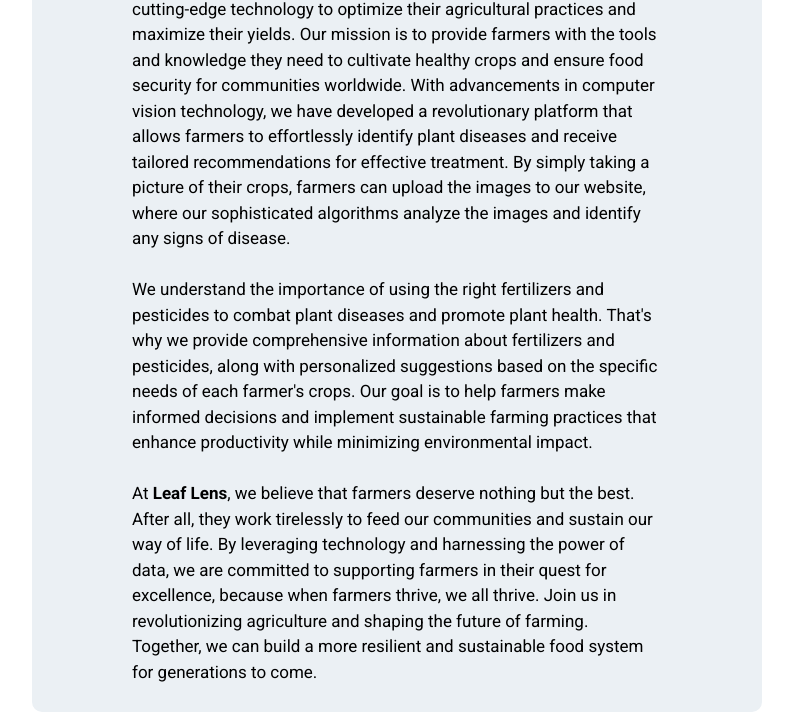
After one commit to Manoj-0312/Leaf-Lens, a Python web app: template templates/aboutus.html in a window 1280 px wide. The commit adds this page. Shown: the part 501-1213 px from the top of the page, without its empty margins (224-1017 px from the left). Run offline with Jinja, Linux system fonts and the light colour scheme; the template is opened without the code that fills it, so the values that code supplies are empty.

```diff
--- /dev/null
+++ b/templates/aboutus.html
@@ -0,0 +1,65 @@
+<!DOCTYPE html>
+<html lang="en">
+<head>
+    <meta charset="UTF-8">
+    <meta name="viewport" content="width=device-width, initial-scale=1.0">
+    <link rel="preconnect" href="https://fonts.googleapis.com">
+    <link rel="preconnect" href="https://fonts.gstatic.com" crossorigin>
+    <link href="https://fonts.googleapis.com/css2?family=Roboto:ital,wght@0,100;0,300;0,400;0,500;0,700;0,900;1,100;1,300;1,400;1,500;1,700;1,900&display=swap" rel="stylesheet">
+    <title>Document</title>
+    <style>
+        body{
+            margin: 0px;
+            padding: 0px;
+            margin-bottom: 100px;
+        }
+        .main{
+            height: 500px;
+            width: 100%;
+            background-image: url(https://straydoginstitute.org/wp-content/uploads/2023/03/3-30-23-iStock-1201461261.jpg);
+            background-size: cover;
+            background-position: center;
+            position: relative;
+        }
+
+        .info{
+              position: absolute;
+              background-color: rgb(235, 240, 244);
+              justify-content: center;
+              top: 85%;
+              left: 20%;
+              right: 23%;
+              padding: 30px 100px 10px 100px;
+              line-height: 1.5;
+              font-size: 17px;
+              font-family: 'Roboto',Arial, Helvetica, sans-serif;
+              border-radius: 10px;
+        }
+
+    </style>
+</head>
+<body>
+    <div class="main">
+        <div class="info">
+            <p>
+                At <strong>Leaf Lens</strong>, we are passionate about empowering farmers with cutting-edge technology to
+                optimize their agricultural practices and maximize their yields. Our mission is to provide farmers with the
+                tools and knowledge they need to cultivate healthy crops and ensure food security for communities worldwide.
+                With advancements in computer vision technology, we have developed a revolutionary platform that allows farmers
+                to effortlessly identify plant diseases and receive tailored recommendations for effective treatment.
+                By simply taking a picture of their crops, farmers can upload the images to our website,
+                where our sophisticated algorithms analyze the images and identify any signs of disease.
+                <br><br>
+                We understand the importance of using the right fertilizers and pesticides to combat plant
+                diseases and promote plant health. That's why we provide comprehensive information about fertilizers and pesticides, along with personalized suggestions based on the specific needs of each farmer's crops. Our goal is to help farmers make informed decisions and implement sustainable farming practices that enhance productivity while minimizing environmental impact.
+                <br><br>
+                At <strong>Leaf Lens</strong>, we believe that farmers deserve nothing but the best.
+                After all, they work tirelessly to feed our communities and sustain our way of life.
+                By leveraging technology and harnessing the power of data, we are committed to supporting farmers in their quest for excellence,
+                because when farmers thrive, we all thrive.
+                Join us in revolutionizing agriculture and shaping the future of farming. Together, we can build a more resilient and sustainable food system for generations to come.
+            </p>
+        </div>
+    </div>
+</body>
+</html>
--- a/templates/index.html
+++ b/templates/index.html
@@ -24,7 +24,7 @@
         <nav class="navbar">
             <ul>
                 <li><a href="#">Home</a></li>
-                <li><a href="#">About</a></li>
+                <li><a href="aboutus.html">About</a></li>
                 <li><a href="#">Store</a></li>
                 <li><a href="contact_us.html">Contact</a></li>
             </ul>
```
Also changed, not shown: static/homepage.css (+5 -5 lines), 1 other file.
